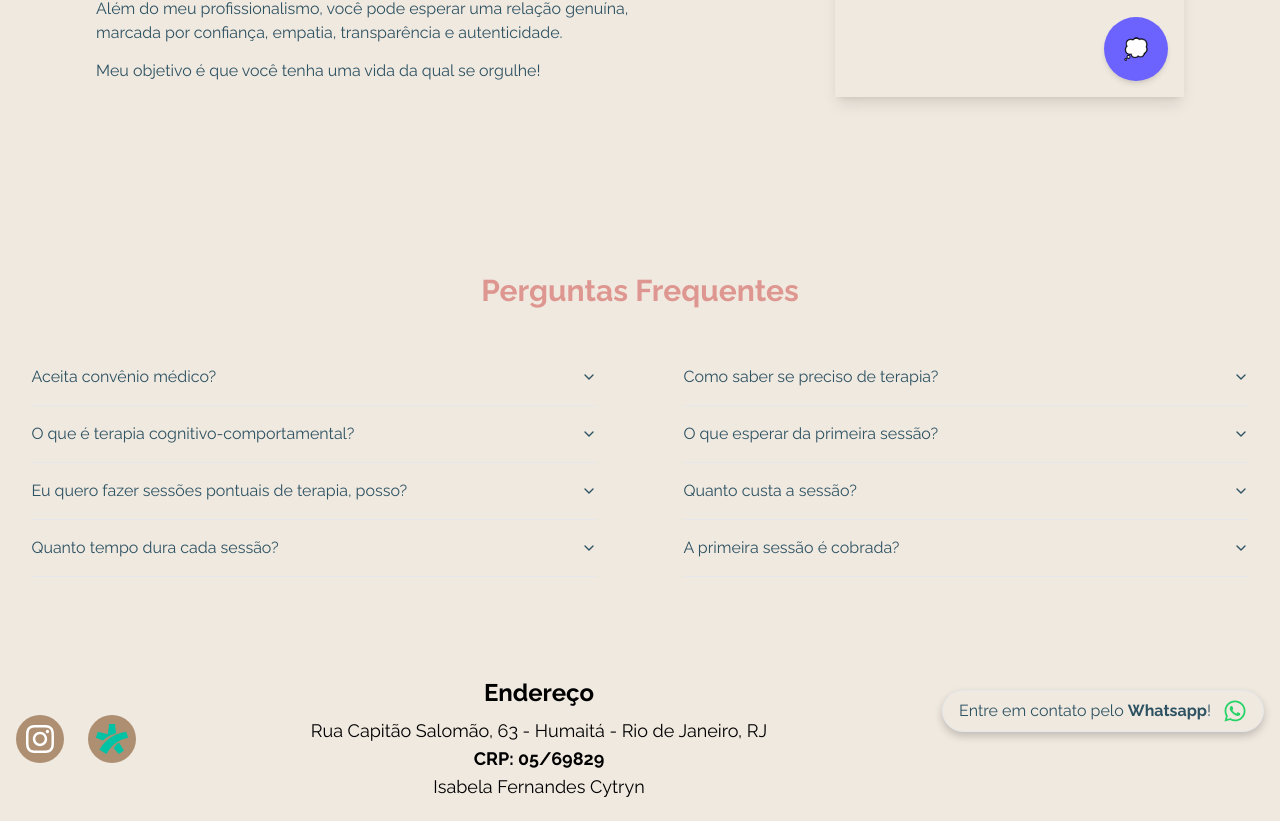
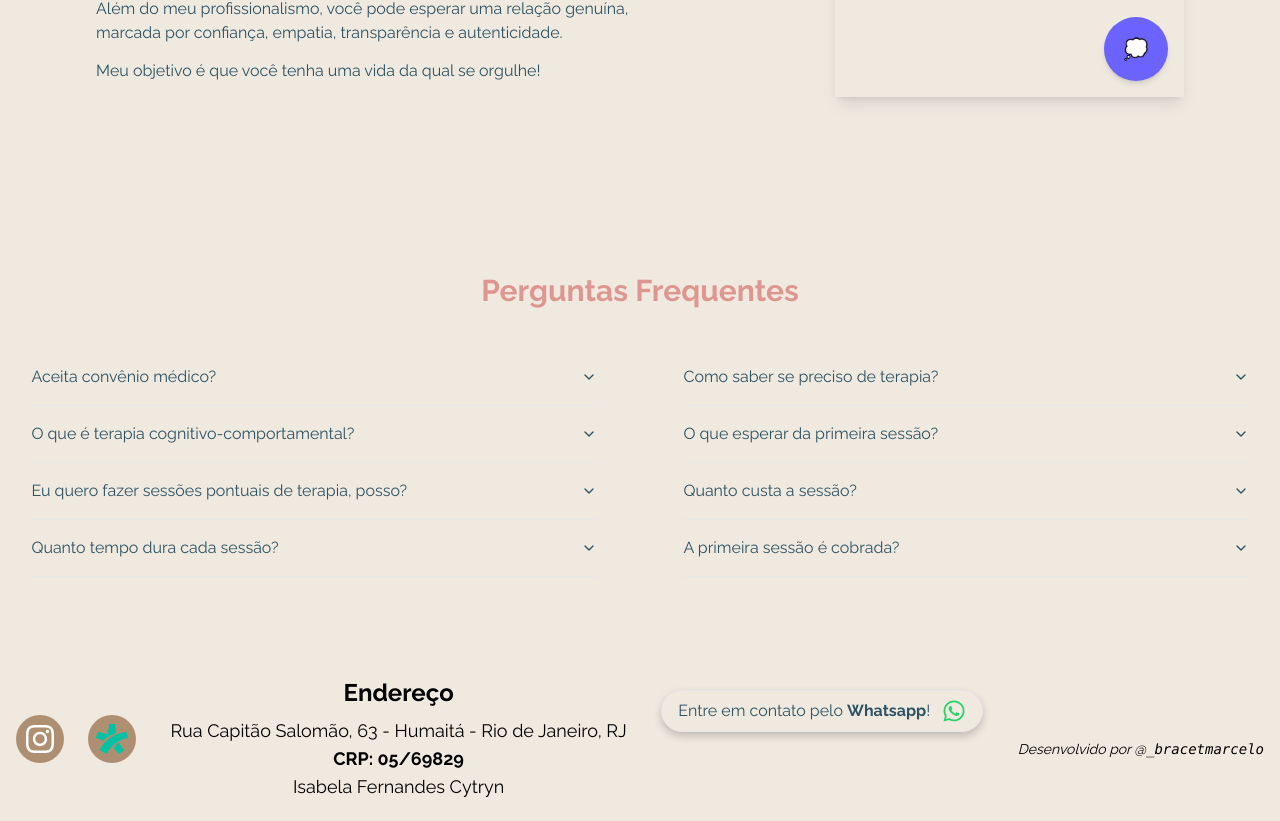
Before and after one commit to MarceloBxD/isacytryn, a Next.js app: page / in a window 1280 px wide. Shown: the part 2607-3428 px from the top of the page. Built offline with nearby package versions, Linux system fonts and the light colour scheme.

Commit message:
chore: Update Footer component to include developer attribution

```diff
--- a/components/Footer/index.tsx
+++ b/components/Footer/index.tsx
@@ -60,6 +60,11 @@ const Footer: React.FC = () => {
           <CtaButton title="Entre em contato pelo <b>Whatsapp</b>!" />
           <BackToTopButton />
         </div>
+        <div className="font-thin italic text-sm mt-5">
+          <p>
+            Desenvolvido por @<code>_bracetmarcelo</code>
+          </p>
+        </div>
       </div>
     </footer>
   );
```
